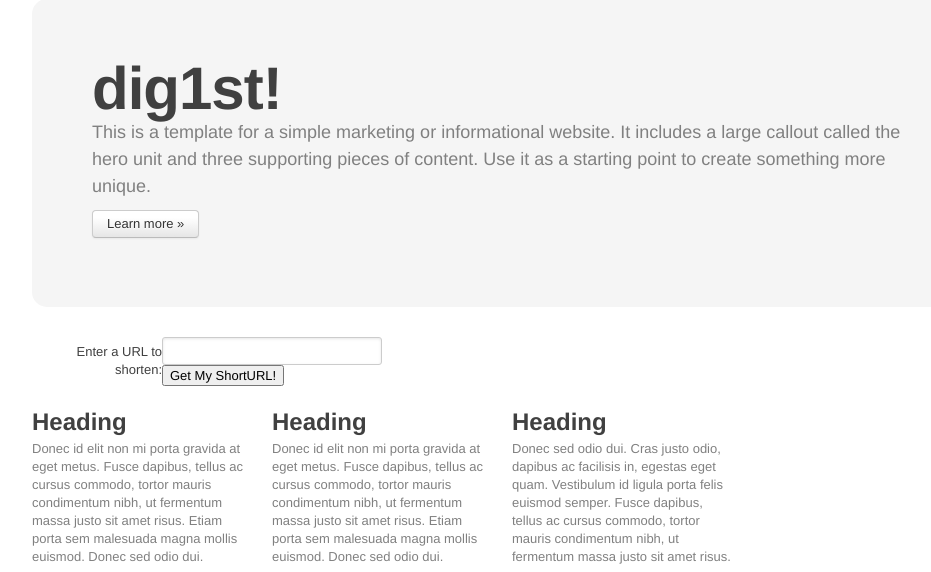
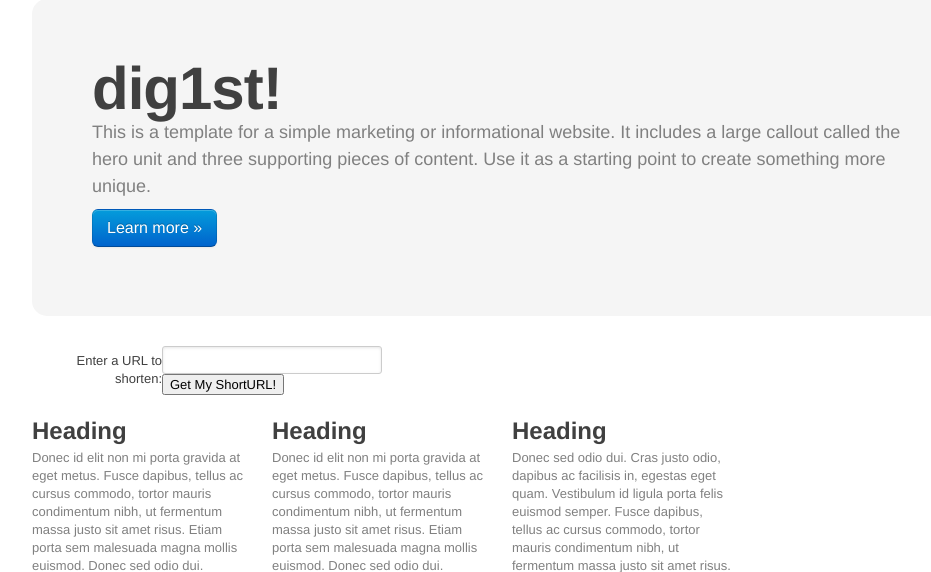
Before and after one commit to mterenzio/shorturl, a CodeIgniter app: page /cache/ in a window 1280 px wide. Shown: the part 61-633 px from the top of the page, without its empty margins (138-1069 px from the left). Run offline with CodeIgniter, Linux system fonts and the light colour scheme; some libraries are stand-ins or nearby versions.

Commit message:
zone set

```diff
--- a/application/views/welcome_message.php
+++ b/application/views/welcome_message.php
@@ -6,7 +6,7 @@ $this->load->view('header');
       <div class="hero-unit">
         <h1>dig1st!</h1>
         <p>This is a template for a simple marketing or informational website. It includes a large callout called the hero unit and three supporting pieces of content. Use it as a starting point to create something more unique.</p>
-        <p><a class="btn btn-primary btn-large">Learn more &raquo;</a></p>
+        <p><a class="btn primary large">Learn more &raquo;</a></p>
       </div>
 <?php
 $attributes = array('class' => 'shorturlform', 'id' => 'secure');
```
